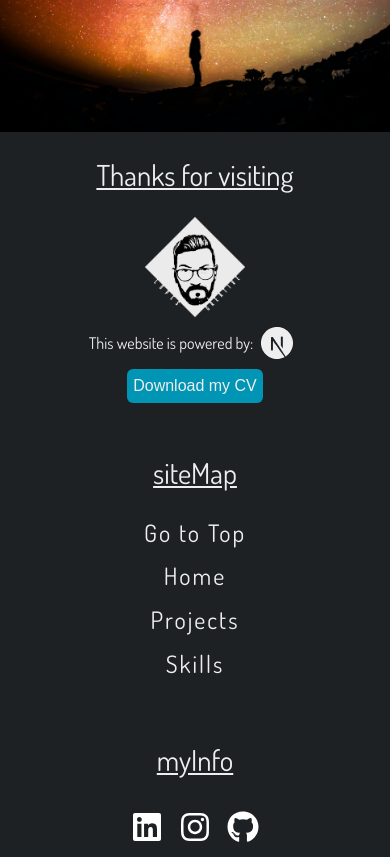
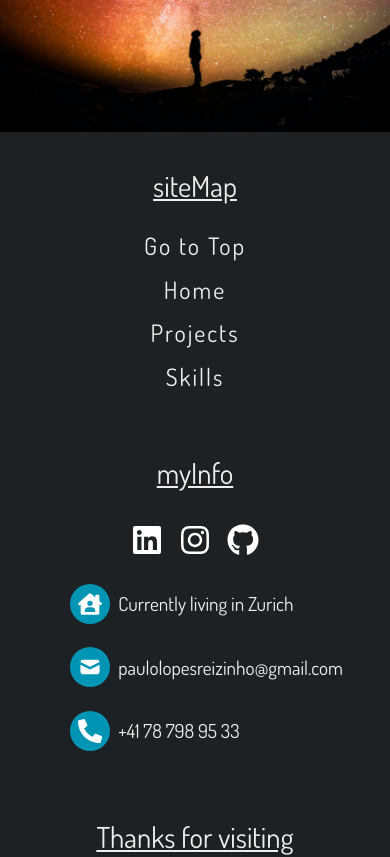
Before and after one commit to lordrichard6/portfolio21, a Next.js app: page / in a window 390 px wide. Shown: the part 6000-6857 px from the top of the page. Built offline with nearby package versions, Linux system fonts and the light colour scheme; a web font is replaced by a local one.

Commit message:
footer order in mobile

```diff
--- a/components/Footer/contacts.jsx
+++ b/components/Footer/contacts.jsx
@@ -64,6 +64,11 @@ const SectionContainer = styled.section`
   display: flex;
   flex-direction: column;
   align-items: center;
+
+  @media screen and (max-width: 390px) {
+    order: 2;
+    margin:2rem 0;
+  }
   h1 {
     font-weight: 400;
     text-decoration: underline;
--- a/components/Footer/siteMap.jsx
+++ b/components/Footer/siteMap.jsx
@@ -30,7 +30,8 @@ const SectionContainer = styled.div`
   align-items: center;
 
   @media screen and (max-width: 390px) {
-    margin: 2rem 0;
+    order: 1;
+    margin-top: 1rem;
   }
   h1 {
     font-weight: 400;
--- a/components/Footer/thanks.jsx
+++ b/components/Footer/thanks.jsx
@@ -13,7 +13,7 @@ export default function Thanks() {
         <Image src={logo} alt="paulo reizinho" height={100} width={100} />
       </LogoContainer>
       <IconContainer>
-      <p>This website is powered by:</p>
+        <p>This website is powered by:</p>
         <Icon>
           <SiNextdotjs />
         </Icon>
@@ -31,6 +31,11 @@ const SectionContainer = styled.section`
   display: flex;
   flex-direction: column;
   align-items: center;
+
+  @media screen and (max-width: 390px) {
+    order: 3;
+    margin-bottom: 1rem;
+  }
   h1 {
     font-weight: 400;
     text-decoration: underline;
```
